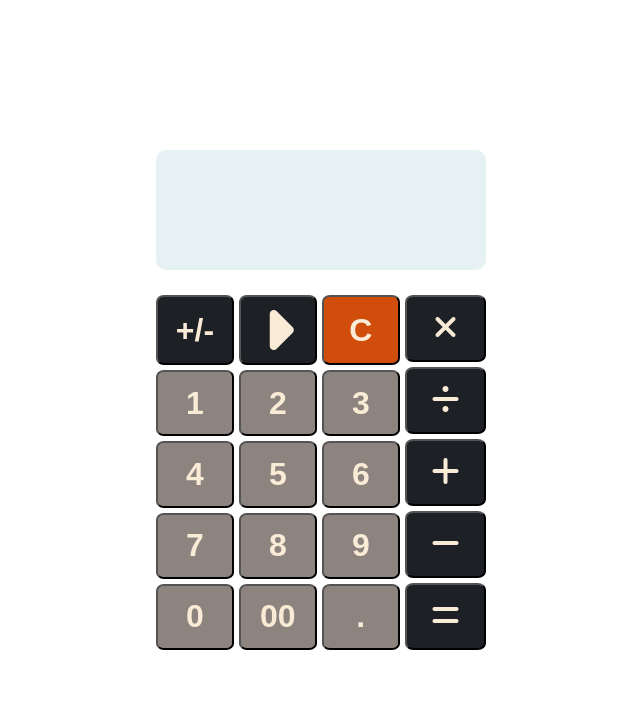
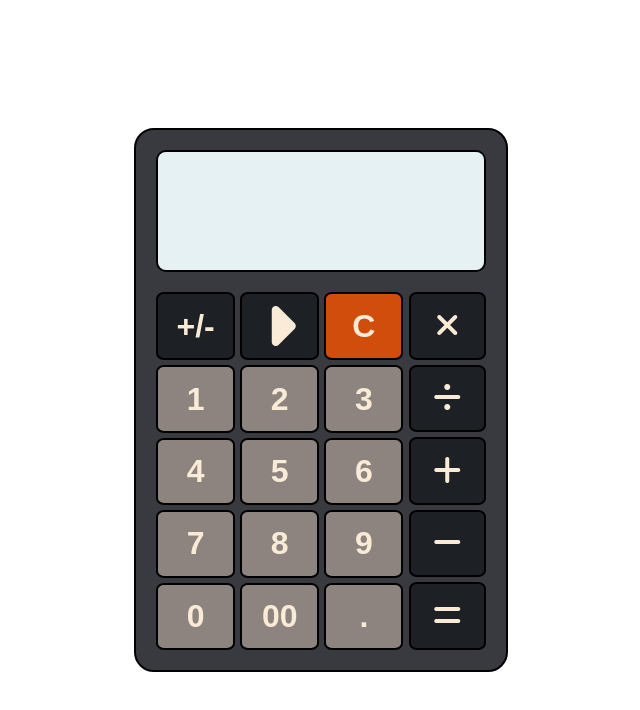
Before and after one commit to dohung12/calculator, a plain HTML site: page index.html in a window 1280 px wide. Shown: the whole page, without its empty margins (319-959 px from the left). Drawn offline with Linux system fonts and the light colour scheme.

```diff
--- a/style.css
+++ b/style.css
@@ -18,8 +18,14 @@ body {
   align-items: center;
 }
 .pad-container {
+  box-sizing: content-box;
+  padding: 20px;
   width: 330px;
   height: 500px;
+  background-color: #393a3f;
+  border: 2px solid black;
+  border-radius: 20px;
+
   display: grid;
   grid-template-areas:
     "display display"
@@ -27,7 +33,6 @@ body {
     "num opr";
   grid-template-rows: 2fr 1fr 4fr;
   grid-template-columns: 3fr 1fr;
-  gap: 5px;
 }
 
 /* display block */
@@ -39,6 +44,7 @@ body {
   border-radius: 10px;
   overflow: hidden;
   margin-bottom: 20px;
+  border: 2px solid black;
 }
 
 .last-operation {
@@ -59,6 +65,7 @@ body {
   display: grid;
   grid-template-columns: repeat(3, 1fr);
   gap: 5px;
+  margin-bottom: 5px;
 }
 
 /* num pads*/
@@ -75,6 +82,7 @@ body {
   display: grid;
   grid-template-columns: 1fr;
   gap: 5px;
+  margin-left: 5px;
 }
 
 /* btn style */
@@ -83,6 +91,7 @@ body {
   height: 100%;
   font-size: 32px;
   font-weight: 600;
+  border: 2px solid black;
 }
 
 .num-btn {
```
